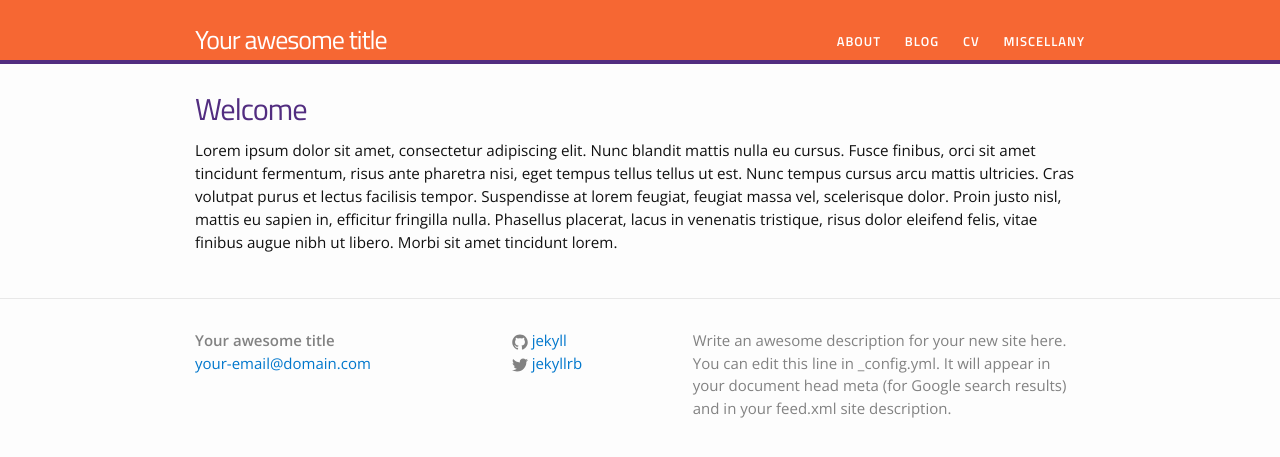
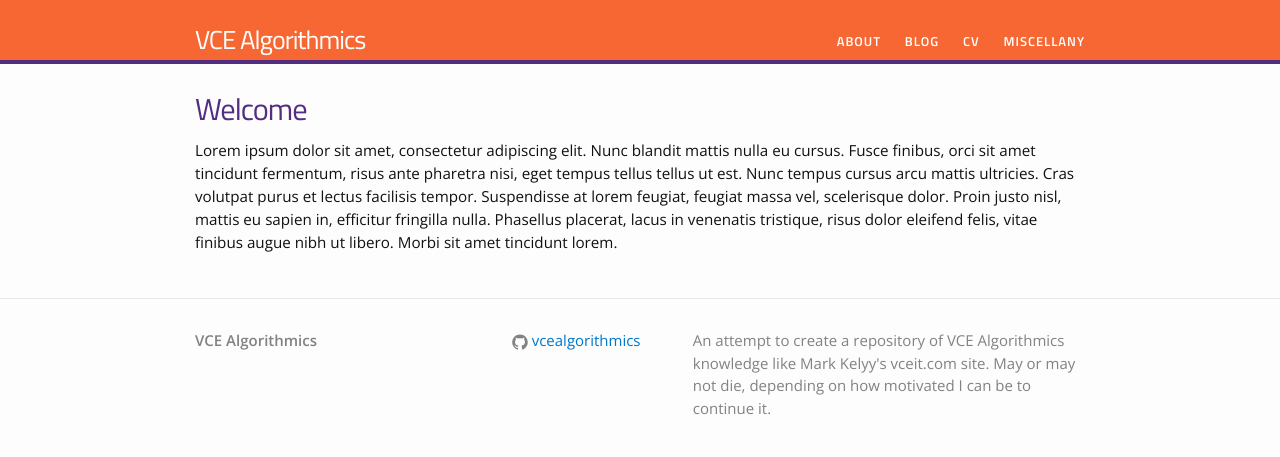
Before and after one commit to vcealgorithmics/vcealgorithmics.github.io, a Jekyll site: the page built from index.html, in a window 1280 px wide. Shown: the top 457 px of the page. Built offline with Jekyll 4.4.1, drawn with Linux system fonts in a browser that asks for light colours.

Commit message:
updated some basic config settings (title etc)

```diff
--- a/_config.yml
+++ b/_config.yml
@@ -1,14 +1,13 @@
 # Site settings
-title: Your awesome title
-email: your-email@domain.com
+title: VCE Algorithmics
+#email: your-email@domain.com
 description: > # this means to ignore newlines until "baseurl:"
-  Write an awesome description for your new site here. You can edit this
-  line in _config.yml. It will appear in your document head meta (for
-  Google search results) and in your feed.xml site description.
+  An attempt to create a repository of VCE Algorithmics knowledge like Mark Kelyy's vceit.com site.
+  May or may not die, depending on how motivated I can be to continue it.
 baseurl: "" # the subpath of your site, e.g. /blog/
-url: "http://yourdomain.com" # the base hostname & protocol for your site
-twitter_username: jekyllrb
-github_username:  jekyll
+url: "https://vcealgorithmics.github.io" # the base hostname & protocol for your site
+#twitter_username: vcealgorithmics
+github_username:  vcealgorithmics
 
 # Build settings
 markdown: kramdown
```
